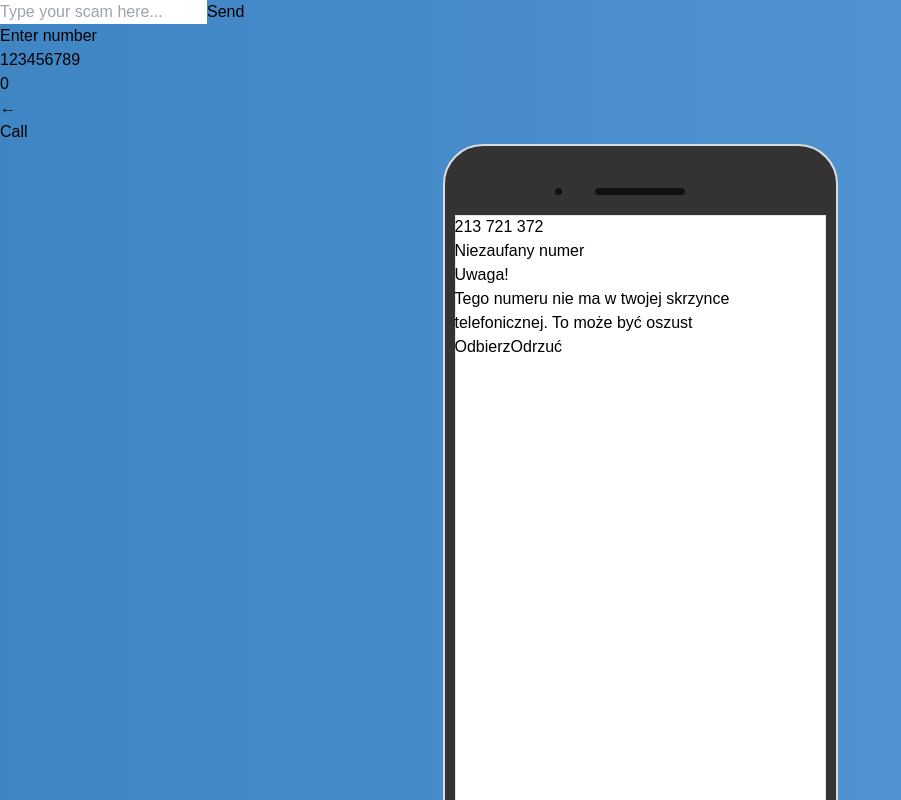
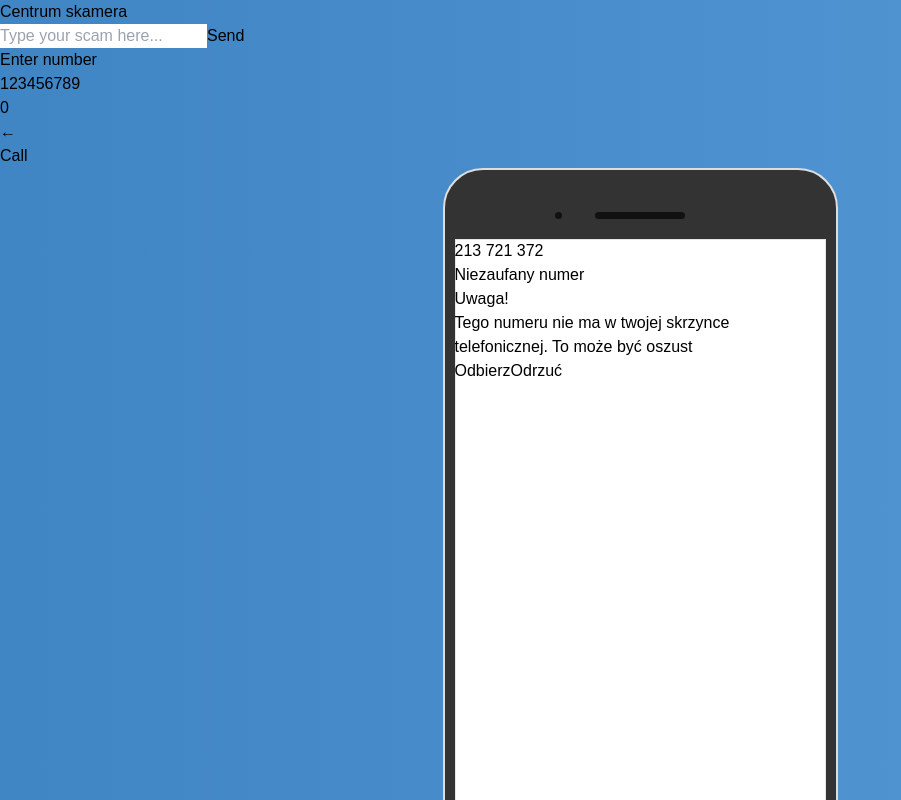
Before and after one commit to Bex0n/wnucheck-mvp, a Next.js app in the folder frontend/: page / in a window 1280 px wide. Shown: the top 800 px of the page, without its empty margins (0-901 px from the left). Built offline with nearby package versions, Linux system fonts and the light colour scheme.

Commit message:
Dodaj obramowke

```diff
--- a/frontend/src/pages/index.tsx
+++ b/frontend/src/pages/index.tsx
@@ -45,10 +45,17 @@
       className={`${geistSans.variable} ${geistMono.variable} grid grid-rows-[20px_1fr_20px] items-center min-h-screen p-8 pb-20 gap-16 sm:p-20 font-[family-name:var(--font-geist-sans)]`}
     >
       <main className="grid grid-cols-3 gap-8 row-start-2 items-start w-full">
-        <div className="col-span-1 flex flex-col gap-8">
-	        <ChatWindow onChatMessage={setPopup}/>
-	        <DialKeypad onCallPress={incomingCallCallback}/>
+	<div className="col-span-1 flex flex-col gap-8 border-2 border-red-500 rounded-lg p-4 bg-gray-100 shadow-lg">
+	  <div className="text-xl font-semibold text-center text-gray-700 mb-4">
+	    Centrum skamera
+	  </div>
+
+	  <div className="flex flex-col gap-8">
+	    <ChatWindow onChatMessage={setPopup} />
+	    <DialKeypad onCallPress={incomingCallCallback} />
+	  </div>
 	</div>
+
 	<div className="col-span-1 flex flex-col items-center gap-8">
         	<SmartPhone popup=
         	  {popup != null && (<NewMessagePopup dismiss={()=>setPopup(null)} data={popup}/>)}
```
